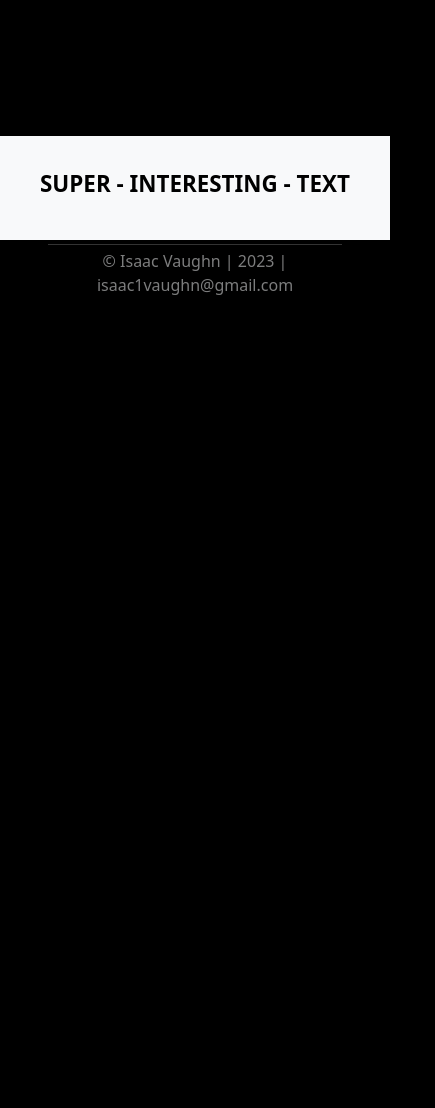
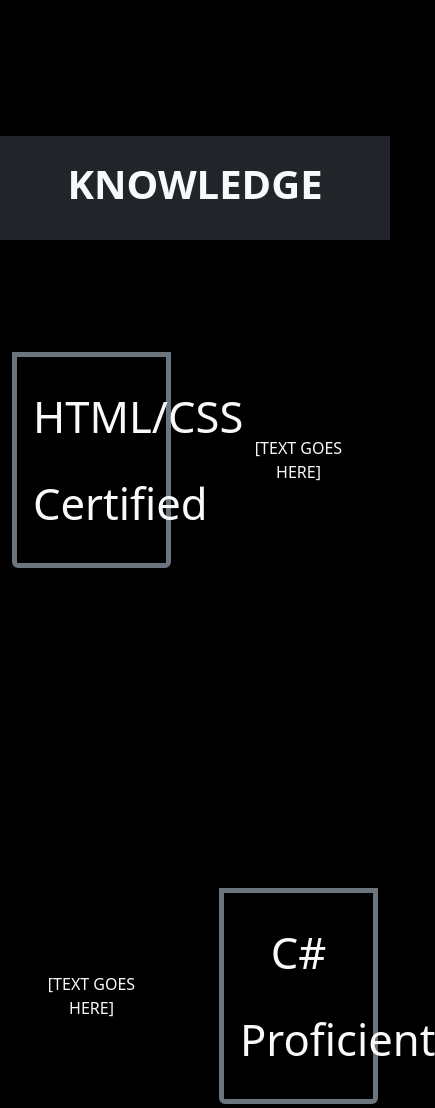
Before and after one commit to isaac-vaughn1/isaac-vaughn1.github.io, a plain HTML site: page index.html in a window 390 px wide. Shown: the part 420-1528 px from the top of the page, 435 px wide, since content can reach past the window. Before the commit the page ends 844 px from the top, so only its background shows below. Drawn offline with nearby package versions, Linux system fonts and the light colour scheme.

Commit message:
added knowledge section skeleton

```diff
--- a/index.html
+++ b/index.html
@@ -12,7 +12,7 @@
   <title>My Bio</title>
 </head>
 
-<body class="bg-black">
+<body id="top" class="bg-black">
   <!--Author: Isaac Vaughn-->
   <!--Title: Online Profile-->
   <!--Date: 5/16/23-->
@@ -44,17 +44,57 @@
     </div>
   </nav>
 
-  <!--Body Section-->
-  <p class=" mt-5 ms-5 px-3 pb-3 display-1 border border-5 rounded-bottom border-secondary text-light fw-medium lh-lg text-center"
+  <!--Top Section-->
+  <p class="mt-5 ms-5 px-3 pb-3 display-1 border border-5 rounded-bottom border-secondary text-light fw-medium lh-lg text-center"
     style="width:6em;">
     Welcome to My Bio
   </p>
 
-  <div class="bg-light d-flex align-items-center justify-content-center" style="height:6.5em; margin-top:15em;">
-    <p class="txtShrink text-black text-center fw-bolder display-3 pt-2">SUPER - INTERESTING - TEXT</p>
+  <!--Knowledge Section-->
+  <div class="bg-dark d-flex align-items-center justify-content-center" style="height:6.5em; margin-top:15em;">
+    <p class="txtShrink text-light text-center fw-bolder display-3 pt-2">KNOWLEDGE</p>
   </div>
 
+  <div class="container text-center">
+    <div class="row g-5">
 
+      <!--Row 1 -- Left Column-->
+      <div class="col-6 infoRow">
+        <div class="p-3 display-1 border border-5 rounded-bottom border-secondary text-light fw-medium lh-lg text-center text-light">HTML/CSS Certified</div>
+      </div>
+
+      <!--Right Column-->
+      <div class="col-6 d-flex align-items-center justify-content-center infoRow">
+        <div class="p-3 text-light">[TEXT GOES HERE]</div>
+      </div>
+
+      <!--Row 2 -- Left Column-->
+      <div class="col-6 d-flex align-items-center justify-content-center infoRow">
+        <div class="p-3 text-light">[TEXT GOES HERE]</div>
+      </div>
+
+      <!--Right Column-->
+      <div class="col-6 infoRow">
+        <div class="p-3 display-1 border border-5 rounded-bottom border-secondary text-light fw-medium lh-lg text-center text-light">C# Proficient</div>
+      </div>
+
+      <!--Row 3 -- Left Column-->
+      <div class="col-6 d-flex align-items-center justify-content-center infoRow">
+        <div class="p-3 display-1 border border-5 rounded-bottom border-secondary text-light fw-medium lh-lg text-center text-light">Pursuing CS Bachelor's</div>
+      </div>
+
+      <!--Right Column-->
+      <div class="col-6 d-flex align-items-center justify-content-center infoRow">
+        <div class="p-3 text-light">[TEXT GOES HERE]</div>
+      </div>
+
+    </div> <!--End of Grid-->
+  </div> <!--End of Grid Container-->
+
+  <!--About Section-->
+  <div class="bg-dark d-flex align-items-center justify-content-center" style="height:6.5em;">
+    <p class="txtShrink text-light text-center fw-bolder display-3 pt-2">ABOUT ME</p>
+  </div>
 
   <!--Footer-->
   <footer class="mt-1 mx-5 pt-1 text-center text-light">
@@ -62,6 +102,7 @@
         class="link-opacity-25-hover link-light text-decoration-none">isaac1vaughn@gmail.com</a></p>
   </footer>
 
+  <!--JavaScript Link-->
   <script src="https://cdn.jsdelivr.net/npm/bootstrap@5.3.0-alpha3/dist/js/bootstrap.bundle.min.js"
     integrity="sha384-ENjdO4Dr2bkBIFxQpeoTz1HIcje39Wm4jDKdf19U8gI4ddQ3GYNS7NTKfAdVQSZe"
     crossorigin="anonymous"></script>
--- a/styles.css
+++ b/styles.css
@@ -2,9 +2,14 @@ footer {
     border-top: solid rgba(255, 255, 255, 0.2) 1px;
   }
 
+  .infoRow {
+    margin-top:10em;
+    margin-bottom:10em;
+  }
+
   @media (max-width: 575px) {
     .txtShrink {
-      font-size: 1.4em; /* Font size for even smaller screens */
+      font-size: 2.5em; /* Font size for even smaller screens */
 
     }
   }
```
